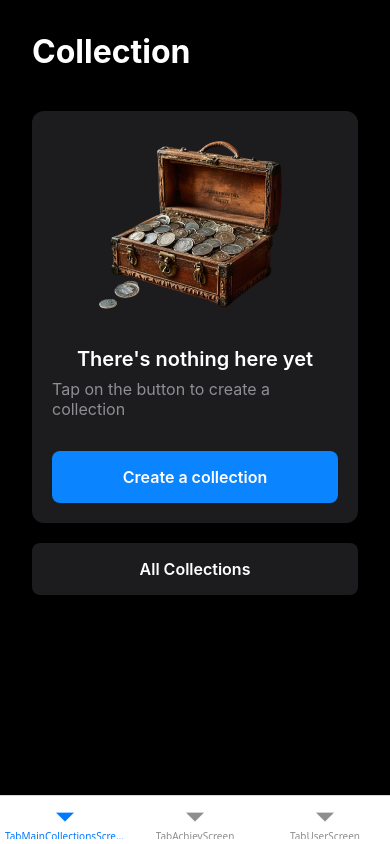
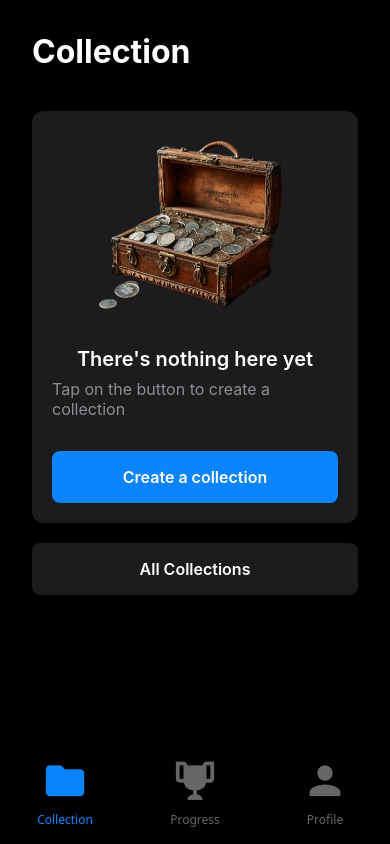
Before and after one commit to Vachek-hooves/Strike, a React Native app: screen /Tab in a window 390 px wide. Built offline with nearby package versions, Linux system fonts and the light colour scheme.

Commit message:
update tab bar style

```diff
--- a/TabNavigation/TabContainer.js
+++ b/TabNavigation/TabContainer.js
@@ -1,22 +1,82 @@
 import {createBottomTabNavigator} from '@react-navigation/bottom-tabs';
+import {StyleSheet} from 'react-native';
+import Icon from 'react-native-vector-icons/MaterialCommunityIcons';
 import {
   TabAchievScreen,
   TabMainCollectionsScreen,
   TabUserScreen,
 } from '../screen/tab';
+
 const Tab = createBottomTabNavigator();
 
 const TabContainer = () => {
   return (
-    <Tab.Navigator screenOptions={{headerShown: false}}>
+    <Tab.Navigator
+      screenOptions={{
+        headerShown: false,
+        tabBarStyle: styles.tabBar,
+        tabBarShowLabel: true,
+        tabBarActiveTintColor: '#0A84FF',
+        tabBarInactiveTintColor: '#666',
+        tabBarLabelStyle: styles.tabLabel,
+        tabBarItemStyle: styles.tabBarItem,
+        tabBarIconStyle: styles.tabBarIcon,
+      }}
+    >
       <Tab.Screen
-        name="TabMainCollectionsScreen"
+        name="Collection"
         component={TabMainCollectionsScreen}
+        options={{
+          tabBarIcon: ({color, size}) => (
+            <Icon name="folder" size={46} color={color} />
+          ),
+        }}
       />
-      <Tab.Screen name="TabAchievScreen" component={TabAchievScreen} />
-      <Tab.Screen name="TabUserScreen" component={TabUserScreen} />
+      <Tab.Screen
+        name="Progress"
+        component={TabAchievScreen}
+        options={{
+          tabBarIcon: ({color, size}) => (
+            <Icon name="trophy" size={46} color={color} />
+          ),
+        }}
+      />
+      <Tab.Screen
+        name="Profile"
+        component={TabUserScreen}
+        options={{
+          tabBarIcon: ({color, size}) => (
+            <Icon name="account" size={46} color={color} />
+          ),
+        }}
+      />
     </Tab.Navigator>
   );
 };
 
+const styles = StyleSheet.create({
+  tabBar: {
+    backgroundColor: '#000000',
+    borderTopWidth: 0,
+    height: 100,
+    paddingBottom: 5,
+
+  },
+  tabBarItem: {
+    paddingTop: 2,
+    height: 95,
+    // backgroundColor:'red'
+  },
+  tabLabel: {
+    fontSize: 12,
+    // marginTop: 3,
+  },
+  tabBarIcon: {
+    // backgroundColor:'red',
+    // paddingTop: 6,
+    height: 60,
+    width: 60,
+  }
+});
+
 export default TabContainer;
```
